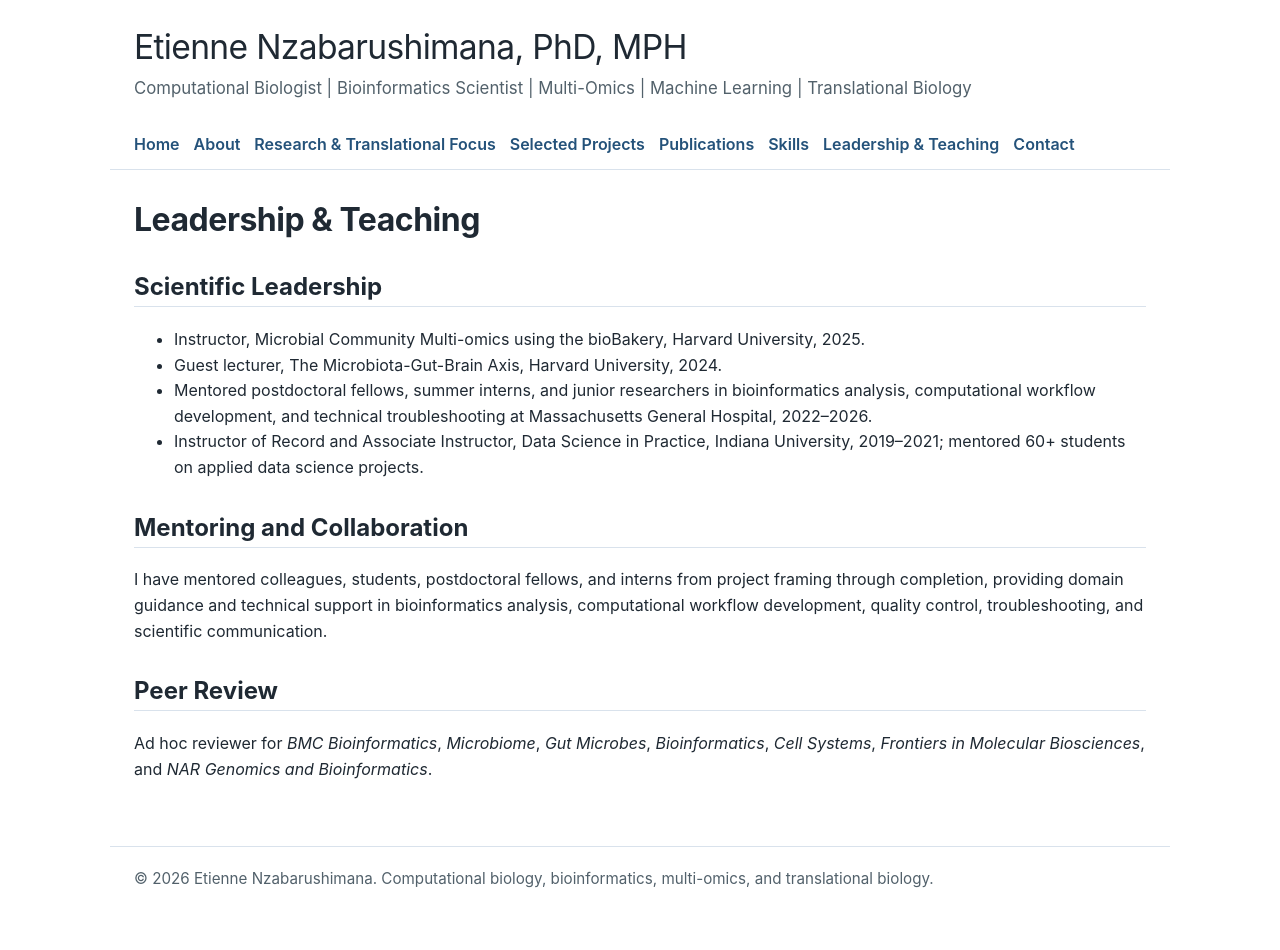
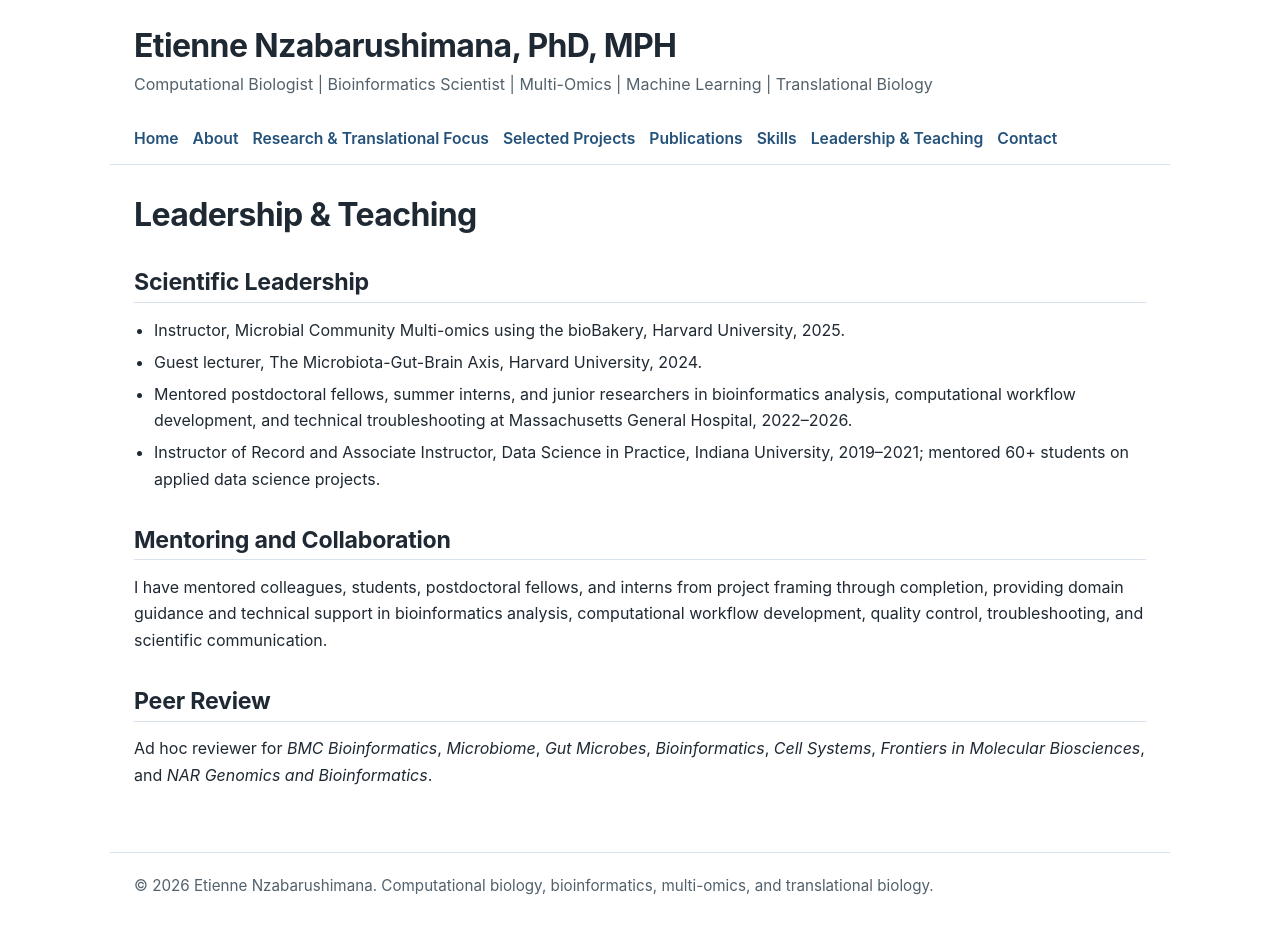
Before and after one commit to Nzabarushimana/nzabarushimana.github.io, a Jekyll site: the page built from leadership-teaching.md, in a window 1280 px wide. Built offline with Jekyll 4.4.1, drawn with Linux system fonts in a browser that asks for light colours.

Commit message:
Update style.css

```diff
--- a/assets/css/style.css
+++ b/assets/css/style.css
@@ -15,6 +15,7 @@
 
 html {
   scroll-behavior: smooth;
+  font-size: 16px;
 }
 
 body {
@@ -22,7 +23,8 @@ body {
   font-family: -apple-system, BlinkMacSystemFont, "Segoe UI", Roboto, Helvetica, Arial, sans-serif;
   color: var(--text);
   background: var(--bg);
-  line-height: 1.6;
+  line-height: 1.65;
+  font-size: 1rem;
 }
 
 header,
@@ -40,15 +42,17 @@ footer {
 
 .site-title {
   margin: 0;
-  font-size: 2.1rem;
+  font-size: 2rem;
   line-height: 1.15;
   letter-spacing: -0.02em;
+  font-weight: 700;
 }
 
 .site-tagline {
   margin: 8px 0 18px;
   color: var(--muted);
-  font-size: 1.05rem;
+  font-size: 1rem;
+  line-height: 1.45;
 }
 
 nav {
@@ -61,6 +65,7 @@ nav {
 nav a {
   color: var(--accent);
   text-decoration: none;
+  font-size: 0.98rem;
   font-weight: 600;
 }
 
@@ -79,26 +84,42 @@ h1,
 h2,
 h3 {
   line-height: 1.25;
+  color: var(--text);
 }
 
 h1 {
   font-size: 2rem;
-  margin-top: 0;
-  letter-spacing: -0.015em;
+  margin: 0 0 0.65rem;
+  letter-spacing: -0.02em;
 }
 
 h2 {
-  margin-top: 2rem;
+  font-size: 1.45rem;
+  margin-top: 2.1rem;
+  margin-bottom: 0.85rem;
   border-bottom: 1px solid var(--border);
-  padding-bottom: 0.25rem;
+  padding-bottom: 0.3rem;
+  letter-spacing: -0.01em;
 }
 
 h3 {
-  margin-bottom: 0.35rem;
+  font-size: 1.08rem;
+  margin-top: 0;
+  margin-bottom: 0.45rem;
 }
 
 p {
   margin-top: 0;
+  margin-bottom: 1rem;
+}
+
+ul {
+  margin-top: 0.4rem;
+  padding-left: 1.25rem;
+}
+
+li {
+  margin-bottom: 0.35rem;
 }
 
 a {
@@ -118,7 +139,7 @@ a:focus {
   border: 1px solid var(--border);
   padding: 28px;
   border-radius: 12px;
-  margin-bottom: 28px;
+  margin-bottom: 30px;
 }
 
 .hero-photo {
@@ -140,21 +161,19 @@ a:focus {
   min-width: 0;
 }
 
-.hero h1 {
-  margin-top: 0;
-  margin-bottom: 10px;
+.hero-text h1 {
+  margin-bottom: 0.2rem;
+}
+
+.hero-subtitle {
+  color: var(--accent);
+  font-size: 1.08rem;
+  font-weight: 650;
+  margin-bottom: 1rem;
 }
 
 .hero p:last-child {
   margin-bottom: 0;
-}
-
-.callout {
-  border-left: 4px solid var(--accent);
-  background: var(--soft);
-  padding: 14px 18px;
-  margin: 20px 0;
-  border-radius: 0 8px 8px 0;
 }
 
 .card-grid {
@@ -216,19 +235,27 @@ footer {
   }
 
   .site-title {
-    font-size: 1.6rem;
+    font-size: 1.55rem;
   }
 
   .site-tagline {
-    font-size: 1rem;
+    font-size: 0.98rem;
   }
 
   nav {
     gap: 10px;
   }
 
+  nav a {
+    font-size: 0.95rem;
+  }
+
   h1 {
     font-size: 1.65rem;
+  }
+
+  h2 {
+    font-size: 1.3rem;
   }
 
   .hero {
```
